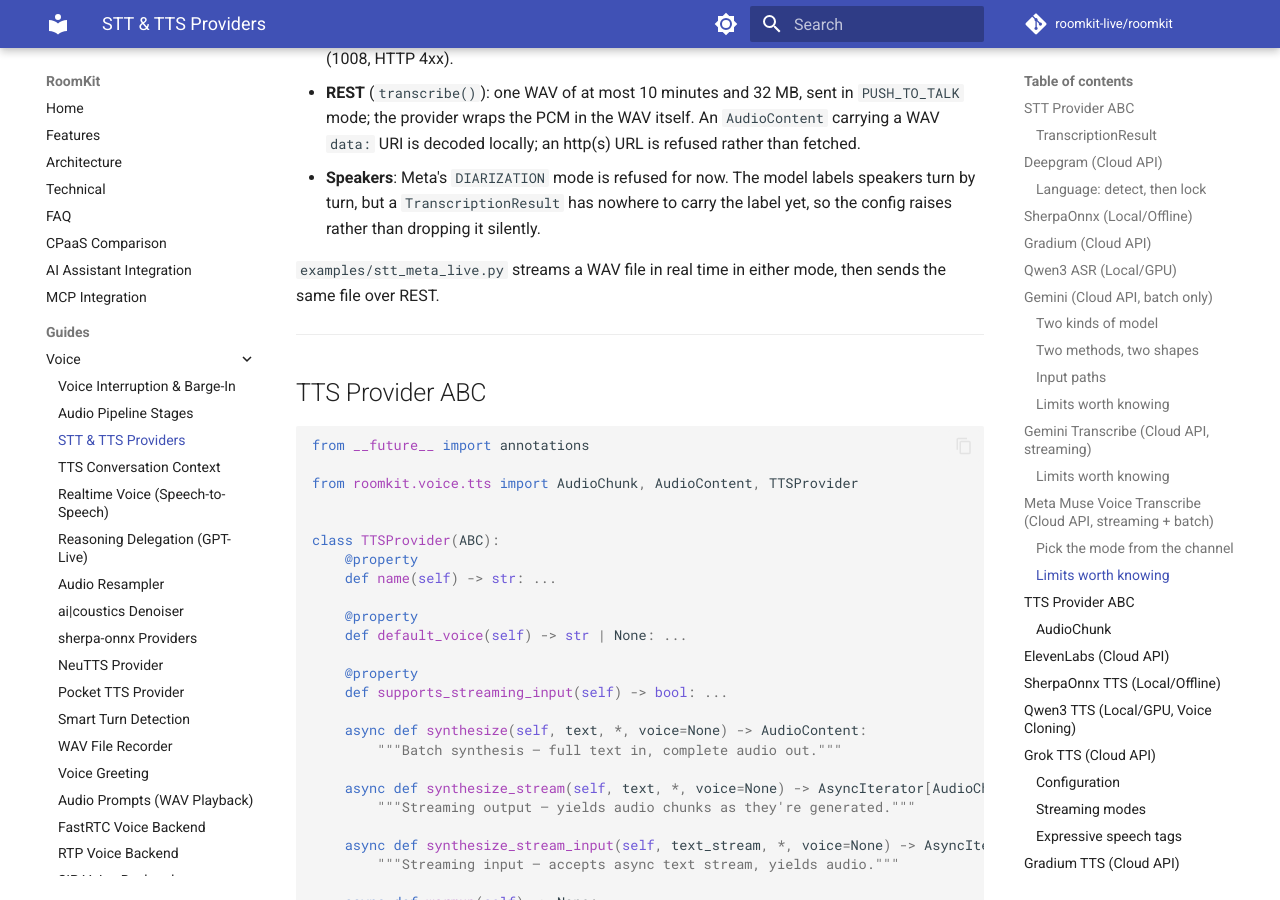
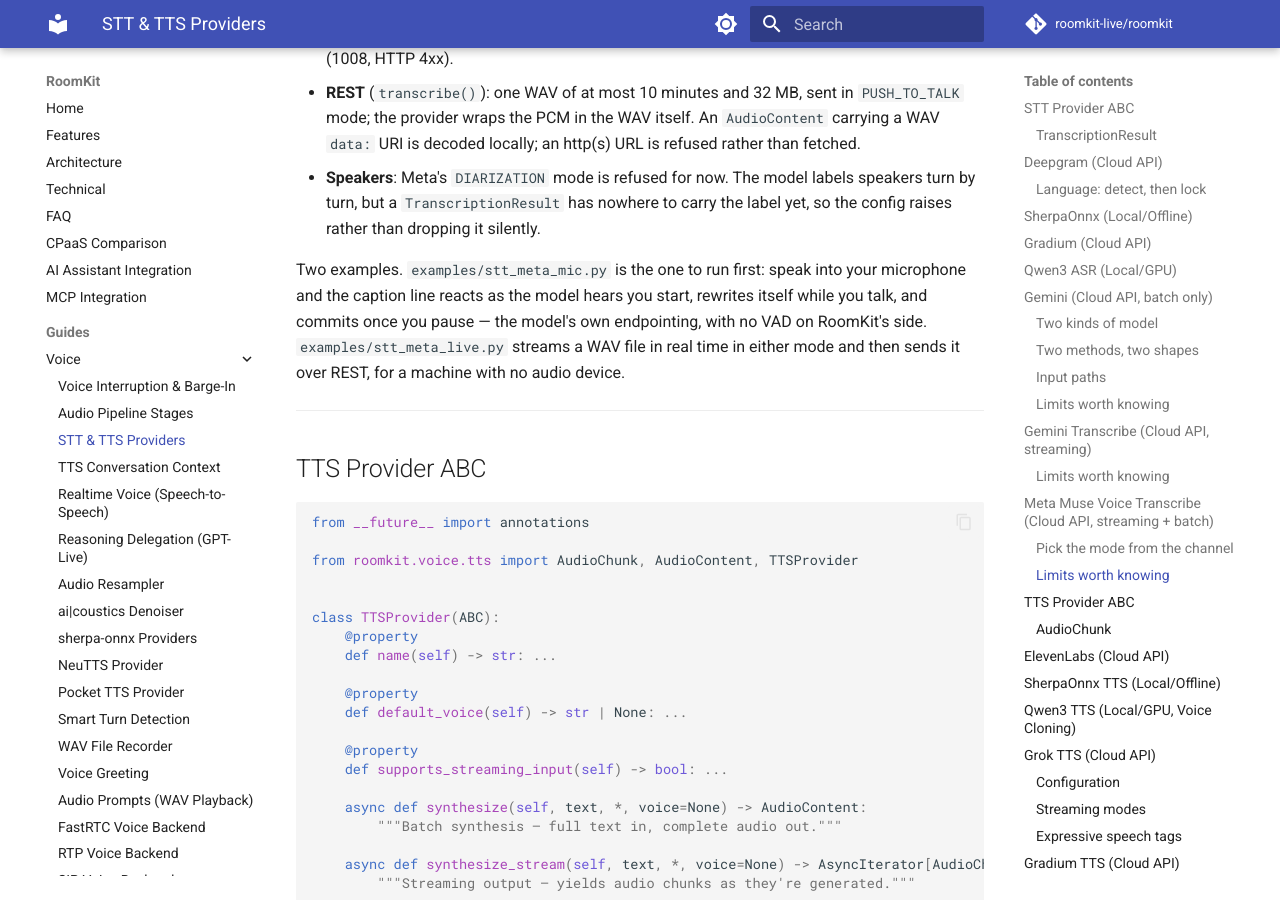
Before and after one commit to roomkit-live/roomkit-docs, an MkDocs documentation site: the page built from docs/guides/stt-tts-providers.md, in a window 1280 px wide and 900 px high, scrolled down 14239 px. Built offline with MkDocs 1.6.1 and Material for MkDocs 9.7.7, drawn with Linux system fonts in a browser that asks for light colours; comment, search, counter and statistics services are not loaded.

Commit message:
docs(stt): the Meta Muse microphone example is the one to run first (RMK-231)

```diff
--- a/docs/guides/stt-tts-providers.md
+++ b/docs/guides/stt-tts-providers.md
@@ -580,8 +580,12 @@ turn.
   speakers turn by turn, but a `TranscriptionResult` has nowhere to carry the
   label yet, so the config raises rather than dropping it silently.
 
-`examples/stt_meta_live.py` streams a WAV file in real time in either mode,
-then sends the same file over REST.
+Two examples. `examples/stt_meta_mic.py` is the one to run first: speak into
+your microphone and the caption line reacts as the model hears you start,
+rewrites itself while you talk, and commits once you pause — the model's own
+endpointing, with no VAD on RoomKit's side. `examples/stt_meta_live.py` streams
+a WAV file in real time in either mode and then sends it over REST, for a
+machine with no audio device.
 
 ---
 
```
